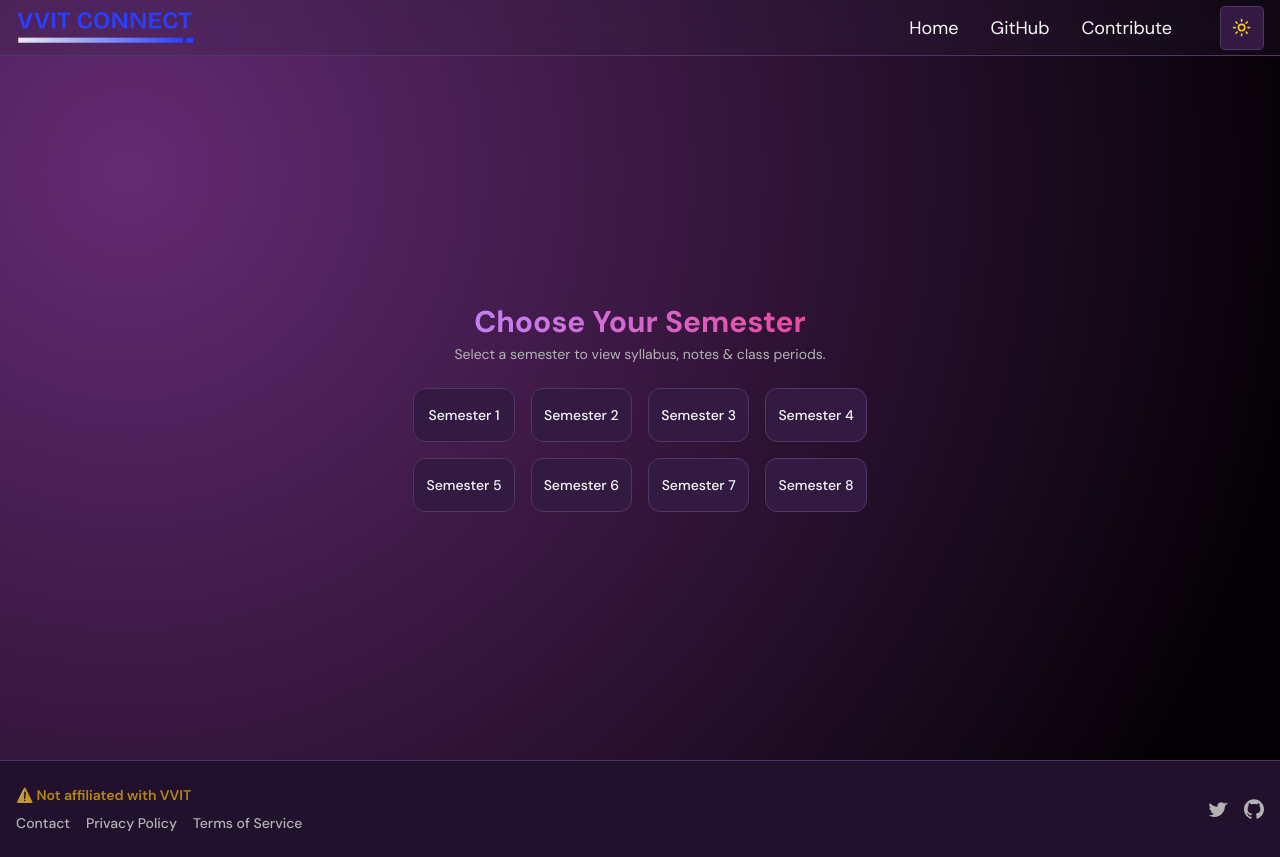
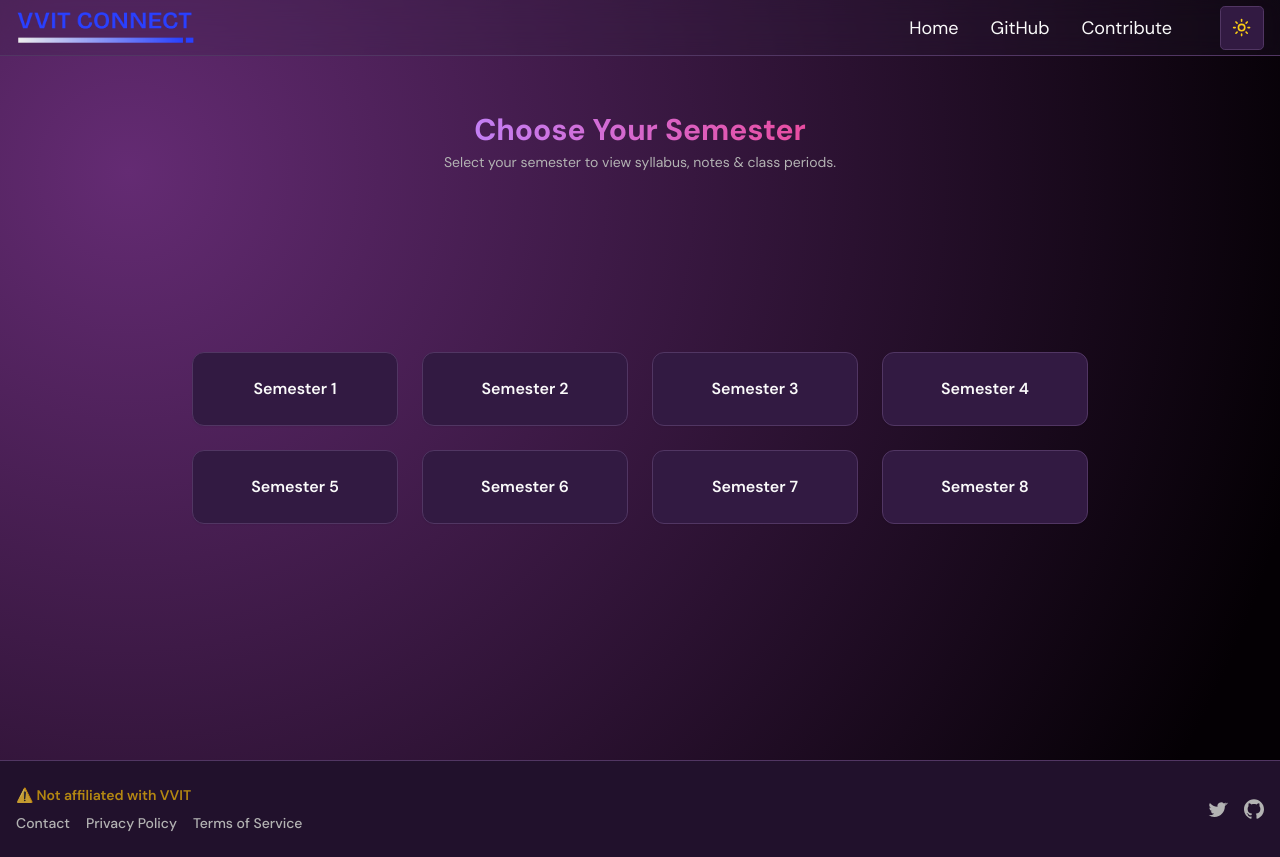
Before and after one commit to pyKinsu/VVITConnect, a Next.js app: page /bba in a window 1280 px wide. Built offline with nearby package versions, Linux system fonts and the light colour scheme.

Commit message:
Update page.tsx

```diff
--- a/src/app/bba/page.tsx
+++ b/src/app/bba/page.tsx
@@ -14,26 +14,28 @@ export default function SemesterSelect(): JSX.Element {
   };
 
   return (
-    <main className="min-h-[80vh] flex flex-col items-center justify-center px-4">
+    <main className="flex flex-col items-center justify-between min-h-[80vh] px-4 py-6">
       {/* Header */}
-      <header className="text-center mb-6">
+      <header className="text-center">
         <h1 className="text-2xl sm:text-3xl font-bold bg-clip-text text-transparent bg-gradient-to-r from-purple-400 to-pink-500">
           Choose Your Semester
         </h1>
         <p className="mt-1 text-sm text-muted-foreground">
-          Select a semester to view syllabus, notes & class periods.
+          Select your semester to view syllabus, notes & class periods.
         </p>
       </header>
 
-      {/* Buttons grid */}
-      <section aria-label="Semester selection">
-        <div className="grid grid-cols-2 sm:grid-cols-3 md:grid-cols-4 gap-4">
+      {/* Buttons grid (centered block) */}
+      <section
+        aria-label="Semester selection"
+        className="flex-1 flex items-center justify-center w-full"
+      >
+        <div className="grid grid-cols-2 sm:grid-cols-3 md:grid-cols-4 gap-6 w-full max-w-4xl">
           {semesters.map((sem) => (
             <button
               key={sem}
               onClick={() => handleSelect(sem)}
-              aria-label={`Open ${sem}`}
-              className="section-box py-4 px-3 text-sm font-medium hover:scale-105 active:scale-95 transition-transform duration-150"
+              className="section-box py-6 text-base font-semibold hover:scale-105 active:scale-95 transition-transform duration-150"
             >
               {sem}
             </button>
```
